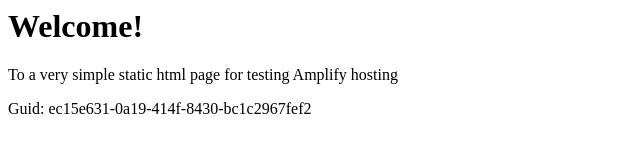
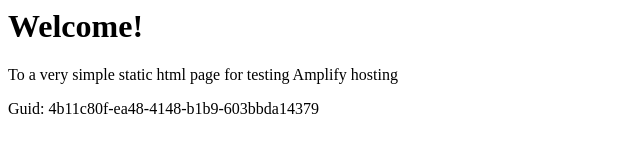
Before and after one commit to aws-aemilia-iad/Github-PR-Commit-Integration-Test-DoNotTouch-GithubWebhookPreviewCanaryTest-v1-gamma-us-east-1, a website: page src/index.html in a window 1280 px wide. Shown: the full height of the page, 0-640 px from the left. Drawn offline with Linux system fonts and the light colour scheme.

Commit message:
commit from integ tests

```diff
--- a/src/index.html
+++ b/src/index.html
@@ -12,6 +12,6 @@
 <body>
     <h1>Welcome!</h1>
     <p>To a very simple static html page for testing Amplify hosting</p>
-    <p>Guid: ec15e631-0a19-414f-8430-bc1c2967fef2</p></body>
+    <p>Guid: 4b11c80f-ea48-4148-b1b9-603bbda14379</p></body>
 
 </html>
```
